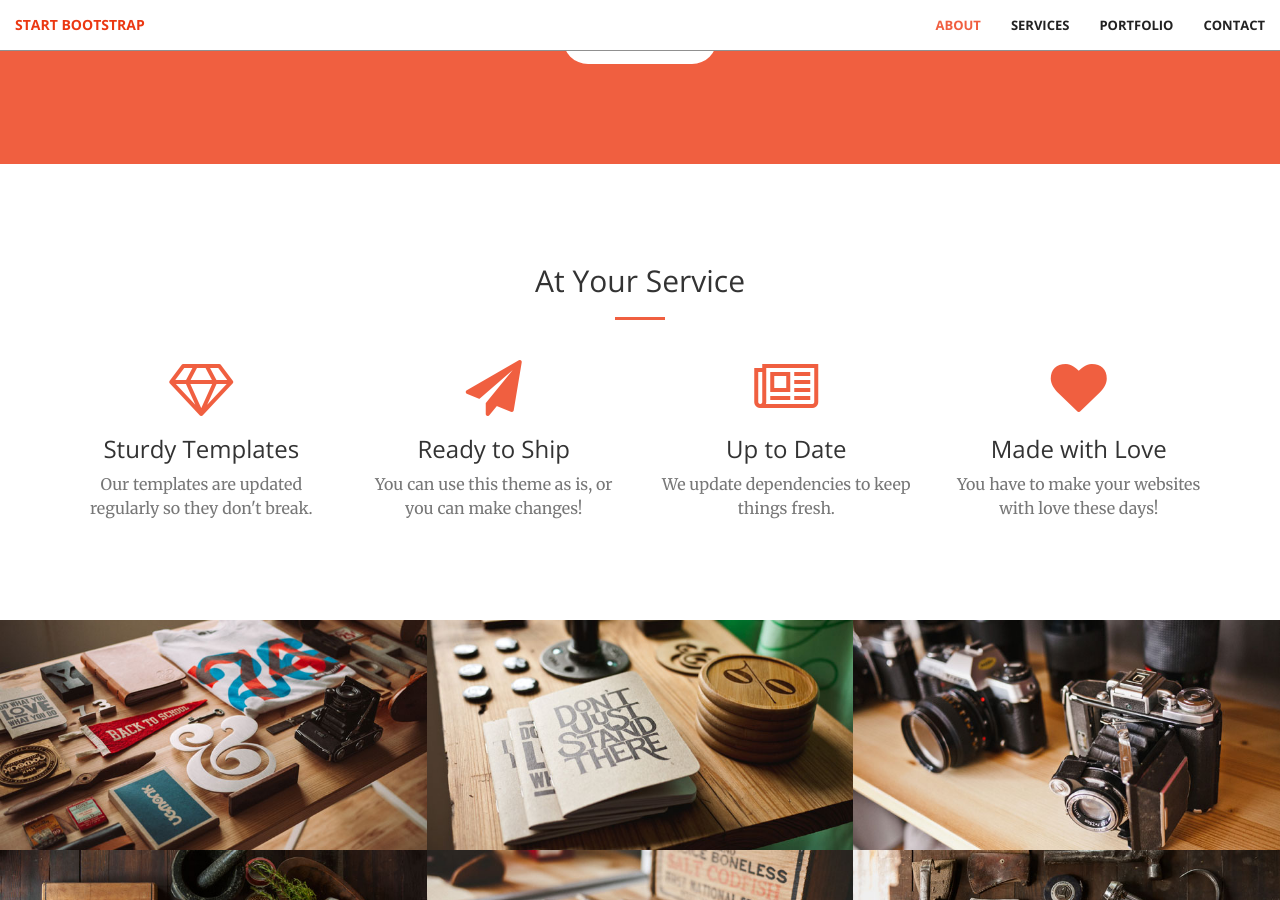
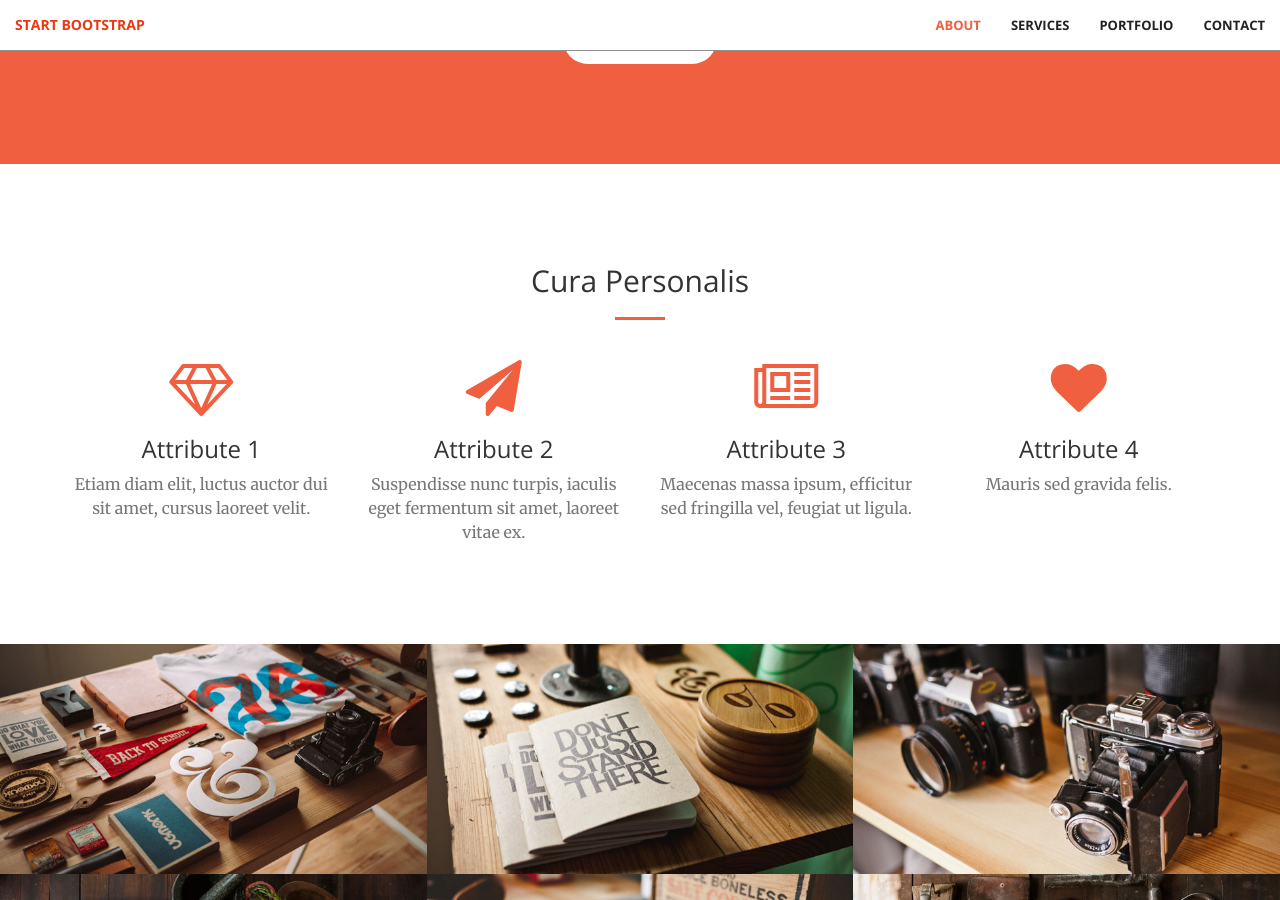
Before and after one commit to gmbjjwnc68/gmbjjwnc68.github.io, a Jekyll site: the page built from index.html, in a window 1280 px wide and 900 px high, scrolled down 1226 px. Built offline with Jekyll 4.4.1, drawn with Linux system fonts in a browser that asks for light colours.

Commit message:
New services.html

```diff
--- a/_includes/services.html
+++ b/_includes/services.html
@@ -2,7 +2,7 @@
     <div class="container">
         <div class="row">
             <div class="col-lg-12 text-center">
-                <h2 class="section-heading">At Your Service</h2>
+                <h2 class="section-heading">Cura Personalis</h2>
                 <hr class="primary">
             </div>
         </div>
@@ -12,29 +12,29 @@
             <div class="col-lg-3 col-md-6 text-center">
                 <div class="service-box">
                     <i class="fa fa-4x fa-diamond wow bounceIn text-primary"></i>
-                    <h3>Sturdy Templates</h3>
-                    <p class="text-muted">Our templates are updated regularly so they don't break.</p>
+                    <h3>Attribute 1</h3>
+                    <p class="text-muted">Etiam diam elit, luctus auctor dui sit amet, cursus laoreet velit.</p>
                 </div>
             </div>
             <div class="col-lg-3 col-md-6 text-center">
                 <div class="service-box">
                     <i class="fa fa-4x fa-paper-plane wow bounceIn text-primary" data-wow-delay=".1s"></i>
-                    <h3>Ready to Ship</h3>
-                    <p class="text-muted">You can use this theme as is, or you can make changes!</p>
+                    <h3>Attribute 2</h3>
+                    <p class="text-muted">Suspendisse nunc turpis, iaculis eget fermentum sit amet, laoreet vitae ex.</p>
                 </div>
             </div>
             <div class="col-lg-3 col-md-6 text-center">
                 <div class="service-box">
                     <i class="fa fa-4x fa-newspaper-o wow bounceIn text-primary" data-wow-delay=".2s"></i>
-                    <h3>Up to Date</h3>
-                    <p class="text-muted">We update dependencies to keep things fresh.</p>
+                    <h3>Attribute 3</h3>
+                    <p class="text-muted">Maecenas massa ipsum, efficitur sed fringilla vel, feugiat ut ligula.</p>
                 </div>
             </div>
             <div class="col-lg-3 col-md-6 text-center">
                 <div class="service-box">
                     <i class="fa fa-4x fa-heart wow bounceIn text-primary" data-wow-delay=".3s"></i>
-                    <h3>Made with Love</h3>
-                    <p class="text-muted">You have to make your websites with love these days!</p>
+                    <h3>Attribute 4</h3>
+                    <p class="text-muted">Mauris sed gravida felis.</p>
                 </div>
             </div>
         </div>
```
